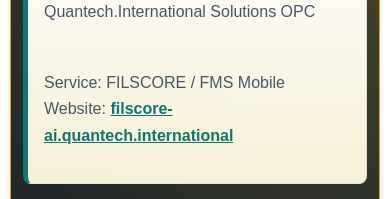
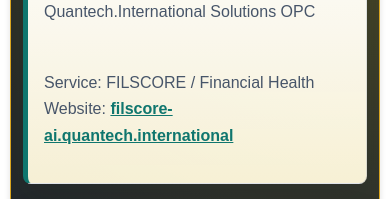
Before and after one commit to jdermlife/fleetmanagement, a React (Vite) app in the folder frontend/: page /customer-service in a window 390 px wide. Shown: the part 417-616 px from the top of the page. Built offline with nearby package versions, Linux system fonts and the light colour scheme; no server answers; what @capacitor/core, @capgo/capacitor-social-login would draw is missing.

Commit message:
Repalce FMS Mobile

```diff
--- a/frontend/src/pages/legal/CustomerServicePage.tsx
+++ b/frontend/src/pages/legal/CustomerServicePage.tsx
@@ -21,7 +21,7 @@
           <h3>Service Provider</h3>
           <p>Quantech.International Solutions OPC</p>
           <p>
-            Service: FILSCORE / FMS Mobile
+            Service: FILSCORE / Financial Health
             <br />
             Website:{' '}
             <a href="https://filscore-ai.quantech.international">
--- a/frontend/src/pages/legal/PrivacyPage.tsx
+++ b/frontend/src/pages/legal/PrivacyPage.tsx
@@ -106,7 +106,7 @@
       <p className="intro">
         Effective Date: September 12, 2026
         <br />
-        Application: FILSCORE / FMS Mobile
+        Application: FILSCORE / Financial Health
         <br />
         Service Provider: Quantech.International Solutions OPC
         <br />
--- a/frontend/src/pages/legal/ReturnRefundPolicyPage.tsx
+++ b/frontend/src/pages/legal/ReturnRefundPolicyPage.tsx
@@ -7,7 +7,7 @@
       <p className="intro">
         Effective Date: September 12, 2026
         <br />
-        Service: FILSCORE / FMS Mobile
+        Service: FILSCORE / Financial Health
         <br />
         Service Provider: Quantech.International Solutions OPC
       </p>
--- a/frontend/store-metadata.template.json
+++ b/frontend/store-metadata.template.json
@@ -1,8 +1,8 @@
 {
   "app": {
-    "name": "FMS Mobile",
+    "name": "Financial Health",
     "shortDescription": "Secure fleet, lending, and credit workflow operations in one mobile workspace.",
-    "fullDescription": "FMS Mobile helps authorized teams manage fleet operations, borrower records, loan workflows, supporting documents, and audit-ready credit processes from a single secure mobile workspace. Current features include role-based access, secure authentication, loan origination support, document handling, meeting-audio transcription workflows, and operational dashboards for credit, compliance, and workflow visibility.",
+    "fullDescription": "Financial Health helps authorized teams manage fleet operations, borrower records, loan workflows, supporting documents, and audit-ready credit processes from a single secure mobile workspace. Current features include role-based access, secure authentication, loan origination support, document handling, meeting-audio transcription workflows, and operational dashboards for credit, compliance, and workflow visibility.",
     "primaryCategory": "Business",
     "secondaryCategory": "Productivity",
     "supportEmail": "admin@quantech.international",
```
Also changed, not shown: 16 other files (tests, documents, lock files or other folders).
